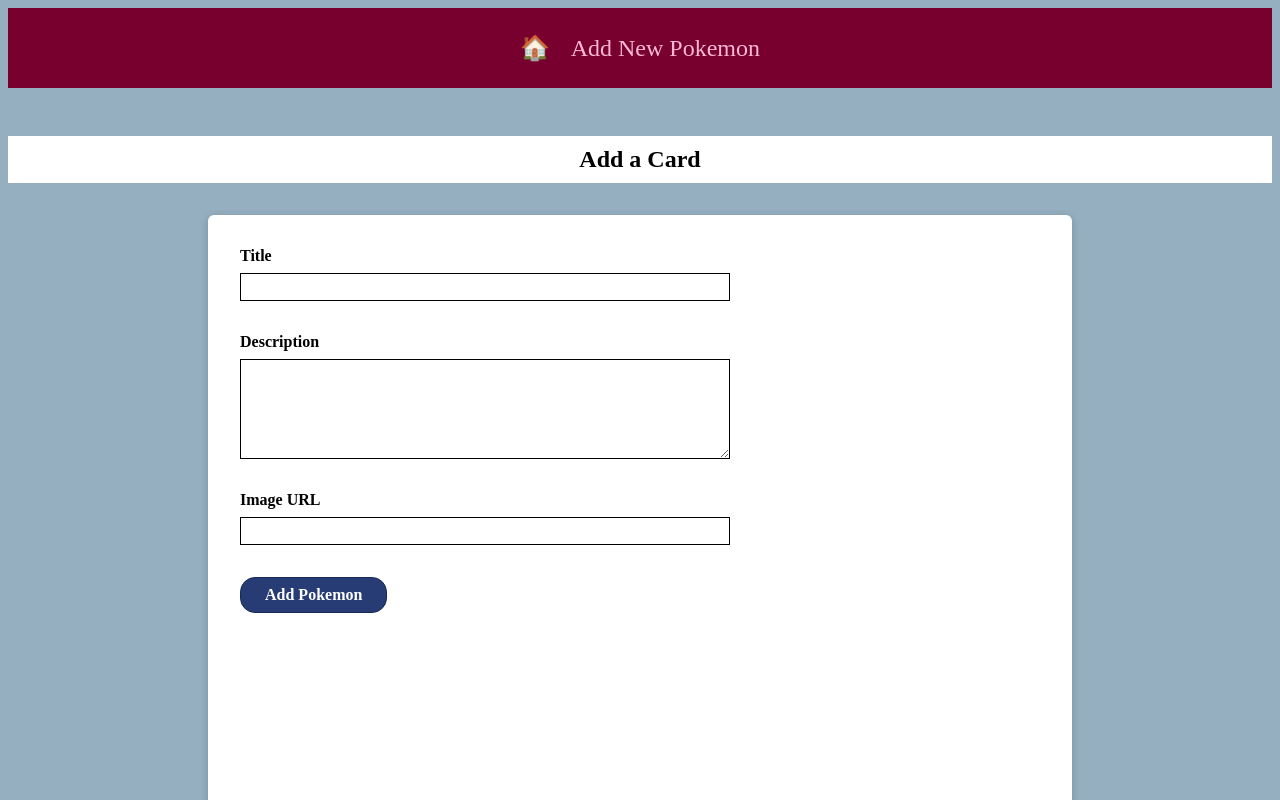
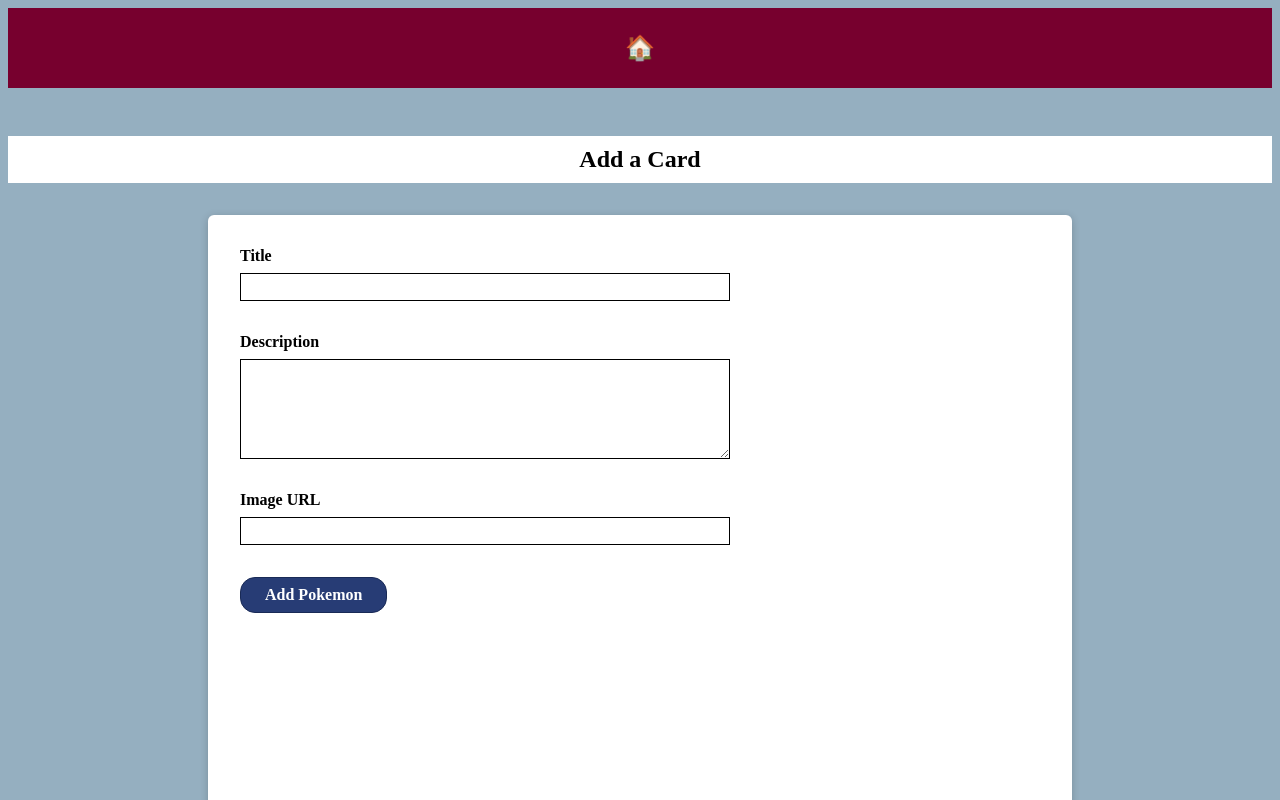
Before and after one commit to Okekejr/pokemon-cards, a Next.js app: page /new-pokemon in a window 1280 px wide. Shown: the top 800 px of the page. Built offline with nearby package versions, Linux system fonts and the light colour scheme.

Commit message:
Aesthetics

```diff
--- a/component/layout/MainNavigation.module.css
+++ b/component/layout/MainNavigation.module.css
@@ -37,3 +37,13 @@
 .header a.active {
   color: white;
 }
+
+.newPokemon {
+  width: 100% !important;
+  height: 5rem;
+  display: flex;
+  align-items: center;
+  justify-content: center;
+  background-color: #77002e;
+  padding: 0 10%;
+}
--- a/component/layout/MainNavigation.tsx
+++ b/component/layout/MainNavigation.tsx
@@ -1,17 +1,21 @@
 import Link from "next/link";
 import classes from "./MainNavigation.module.css";
+import { useRouter } from "next/router";
 
 function MainNavigation() {
+
+  const path = useRouter().pathname
+
   return (
     <header className={classes.header}>
       <nav>
-        <ul>
+        <ul className={path.includes("new-pokemon") ? classes.newPokemon : ""}>
           <li>
             <Link href="/">&#127968;</Link>
           </li>
-          <li>
+          {!path.includes("new-pokemon") && <li>
             <Link href="/new-pokemon">Add New Pokemon</Link>
-          </li>
+          </li>}
         </ul>
       </nav>
     </header>
--- a/package.json
+++ b/package.json
@@ -11,7 +11,8 @@
   "dependencies": {
     "next": "12.1.6",
     "react": "18.2.0",
-    "react-dom": "18.2.0"
+    "react-dom": "18.2.0",
+    "react-loader-spinner": "^5.1.5"
   },
   "devDependencies": {
     "@types/node": "18.0.0",
--- a/pages/new-pokemon/index.module.css
+++ b/pages/new-pokemon/index.module.css
@@ -38,6 +38,7 @@
   border-radius: 15px;
   font-weight: bold;
   display: flex;
+  margin-bottom: 2rem;
 }
 
 .actions button:hover,
--- a/pages/new-pokemon/index.tsx
+++ b/pages/new-pokemon/index.tsx
@@ -7,6 +7,7 @@
   const [name, setname] = useState("");
   const [description, setdescription] = useState("");
   const [imageUrl, setimageUrl] = useState("");
+  const [deleteSuccess, setDeleteSuccess] = useState(false);
 
   const nameHandler = (event: React.ChangeEvent<HTMLInputElement>) => {
     const newname = event.currentTarget.value;
@@ -38,6 +39,16 @@
     );
     const updatedData = await postReq.json();
 
+    if (postReq.status === 200) {
+      setDeleteSuccess(true);
+      setname("");
+      setdescription("");
+      setimageUrl("");
+
+      setTimeout(() => {
+        setDeleteSuccess(false);
+      }, 1500);
+    }
   };
   return (
     <Layout>
@@ -70,6 +81,7 @@
           <div className={classes.actions}>
             <button onClick={saveData}>Add Pokemon</button>
           </div>
+          {deleteSuccess && <div>Pokemon added!</div>}
         </div>
       </Card>
     </Layout>
--- a/styles/globals.css
+++ b/styles/globals.css
@@ -19,15 +19,11 @@
 }
 
 .line {
-  border: 1px solid #95afc0 ;
+  border: 1px solid #95afc0;
   background-color: #95afc0;
   border-width: 0.1rem;
   width: 50.5rem;
   margin: 0rem 74rem 0rem 4.5rem;
-}
-
-.img {
-  width: 20rem;
 }
 
 .texts {
@@ -53,6 +49,13 @@
   cursor: pointer;
 }
 
+.spinner {
+  display: flex;
+  justify-content: center;
+  align-items: center;
+  height: 100vh;
+}
+
 /* media query */
 
 @media (max-width: 415px) and (min-width: 375px) {
@@ -66,10 +69,8 @@
     flex-direction: column;
     width: auto;
   }
-  .img {
-    margin-bottom: 2rem;
-  }
   .texts {
+    margin-top: 1rem;
     width: 20rem;
     margin-bottom: 2rem;
   }
@@ -77,7 +78,6 @@
     width: 18.5rem;
     margin: auto;
   }
-
 }
 
 @media (max-width: 376px) and (min-width: 321px) {
```
Also changed, not shown: pages/index.tsx (+25 -15 lines), 1 other file (tests, documents, lock files or other folders).
